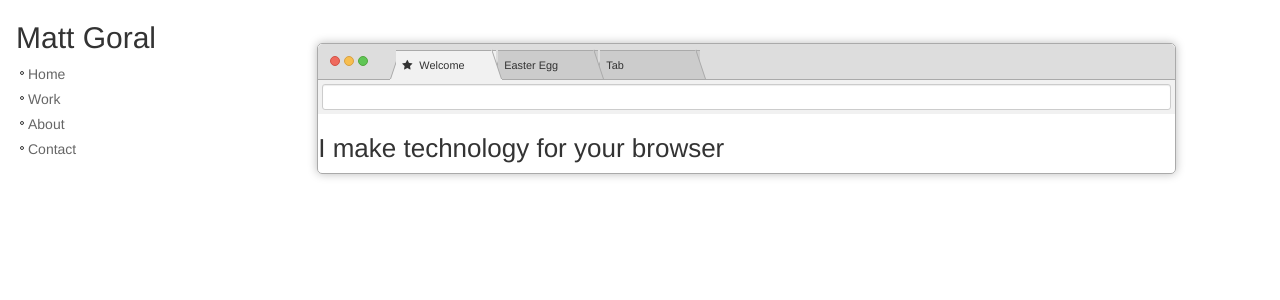
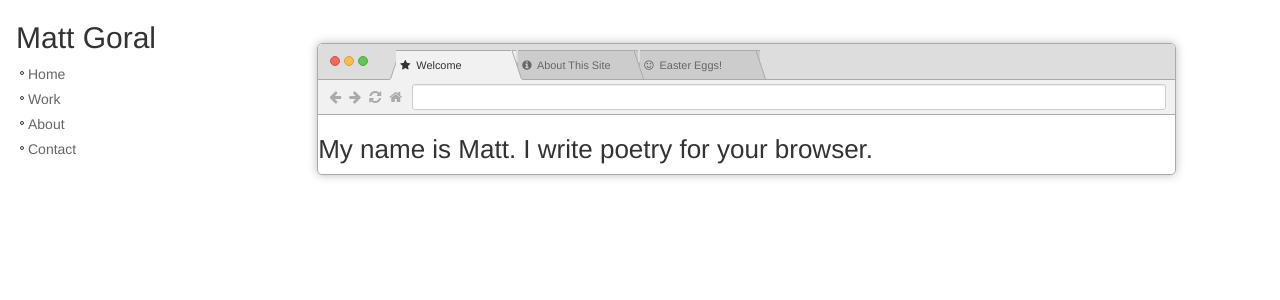
Before and after one commit to mattgoral/mattgoral.github.io, an Angular app: page / in a window 1280 px wide. Shown: the top 300 px of the page. Built offline with nearby package versions, Linux system fonts and the light colour scheme.

Commit message:
finish css browser and neaten code

```diff
--- a/src/app/home/home.component.html
+++ b/src/app/home/home.component.html
@@ -9,19 +9,23 @@
 					<div class="tab">
 						<div class="tab-angle left-angle"></div>
 						<div class="tab-body">
-							<div class="tab-text">Tab</div>
+							<div class="tab-text">
+								<i class="fa fa-smile-o"></i>
+								Easter Eggs!
+							</div>
 						</div>
 						<div class="tab-angle right-angle"></div>
 					</div>
-
 					<div class="tab">
 						<div class="tab-angle left-angle"></div>
 						<div class="tab-body">
-							<div class="tab-text">Easter Egg</div>
+							<div class="tab-text">
+								<i class="fa fa-info-circle"></i>
+								About This Site
+							</div>
 						</div>
 						<div class="tab-angle right-angle"></div>
 					</div>
-
 					<div class="tab active">
 						<div class="tab-angle left-angle"></div>
 						<div class="tab-body">
@@ -35,9 +39,15 @@
 				</div>
 			</div>
 			<div class="url-bar">
+				<div class="url-buttons">
+					<i class="fa fa-arrow-left"></i>
+					<i class="fa fa-arrow-right"></i>
+					<i class="fa fa-refresh"></i>
+					<i class="fa fa-home"></i>
+				</div>
 				<input type="text" class="form-control input-sm">
 			</div>
-			<h2>I make technology for your browser</h2>
+			<h2>My name is Matt.  I write poetry for your browser.</h2>
 		</div>
 	</div>
 </div>
--- a/src/app/home/home.component.scss
+++ b/src/app/home/home.component.scss
@@ -33,8 +33,8 @@ $tab-angle: 10px;
 			display: inline-block;
 			height: $browser-button-size;
 			margin: 12px 2px;
+			vertical-align: top;
 			width: $browser-button-size;
-			vertical-align: top;
 
 			&.red {
 				background: #ef6a5e;
@@ -60,63 +60,51 @@ $tab-angle: 10px;
 
 		.tab {
 			display: inline-block;
+			float: right;
+			margin-left: -10px;
+			margin-top: 5px;
+			position: relative;
 			vertical-align: top;
-			z-index: 100;
-			margin-top: 5px;
-			margin-left: -10px;
-			position: relative;
 			z-index: 0;
-			float: right;
 
+			.tab-body, .tab-text, .tab-angle { display: inline-block; }
 
 			.tab-body {
+				background: $browser-header-color;
 				height: $tab-height;
-				display: inline-block;
-				background: $browser-header-color;
 			}
 
 			.tab-text {
+				background: $tab-inactive-color;
+				border-top: 1px solid $url-border-color;
+				color: #666;
+				font-size: $tab-height / 2.75;
+				line-height: $tab-height - 2px;
 				margin-top: 1px;
-				line-height: $tab-height - 2px;
-				font-size: $tab-height / 2.75;
-				border-top: 1px solid #aaa;
-				display: inline-block;
-				width: 100px;
 				padding: 0 6px;
-				background: $tab-inactive-color;
+				width: 120px;
 
-				i { margin-right: 4px; }
+				i {
+					margin-left: -2px;
+					margin-right: 3px;
+				}
 			}
 
-			.tab-angle {
-				display: inline-block;
-				vertical-align: top;
+			.tab-angle, .tab-angle::before, .tab-angle::after {
 				font-size: 0px;
 				line-height: 0%;
+				vertical-align: top;
 				width: 0px;
 			}
 
-			.tab-angle::before {
-				content: '';
-				vertical-align: top;
-				font-size: 0px;
-				line-height: 0%;
-				width: 0px;
-			}
-
-			.tab-angle::after {
-				content: '';
-				vertical-align: top;
-				font-size: 0px;
-				line-height: 0%;
-				width: 0px;
-			}
+			.tab-angle::before, .tab-angle::after { content: ''; }
 
 			.left-angle {
 				border-bottom: $tab-height solid $url-border-color;
 				border-left: 10px solid transparent;
 				margin-right: -4px
 			}
+
 			.left-angle::before {
 				border-bottom: $tab-height solid $tab-inactive-color;
 				border-left: $tab-angle solid transparent;
@@ -124,34 +112,50 @@ $tab-angle: 10px;
 			}
 
 			.right-angle {
+				border-left: $tab-angle solid $url-border-color;
 				border-top: $tab-height solid transparent;
-				border-left: $tab-angle solid $url-border-color;
 				margin-left: -4px;
 			}
 
 			.right-angle::after {
+				border-left: $tab-angle solid $tab-inactive-color;
 				border-top: $tab-height solid transparent;
-				border-left: $tab-angle solid $tab-inactive-color;
 				margin-left: ($tab-angle + 1px) * -1;
 			}
 
 			&.active {
-				z-index: 1;
-				border-bottom: 1px solid $tab-active-color;
-				.tab-text { background: $tab-active-color; }
 				.left-angle::before { border-bottom: $tab-height solid $tab-active-color; }
 				.right-angle::after { border-left: $tab-angle solid $tab-active-color; }
+				.tab-text {
+					background: $tab-active-color;
+					color: #333;
+				}
+				border-bottom: 1px solid $tab-active-color;
+				z-index: 1;
 			}
 		}
 
 		.url-bar {
 			background: $url-bar-color;
-			border-top: 1px solid $url-border-color;
+			border-color: $url-border-color;
+			border-style: solid;
+			border-width: 1px 0 1px 0;
+			display: flex;
 			margin-top: -1px;
-			padding: 4px;
+			padding: 4px 7px;
+
+			.url-buttons, .input-sm { display: flex; }
+
+			i {
+				color: $url-border-color;
+				line-height: 26px;
+				margin: 0 4px;
+			}
 
 			.input-sm {
 				height: 26px;
+				margin-left: 6px;
+				margin-right: 2px;
 				padding: 2px 10px;
 			}
 		}
```
